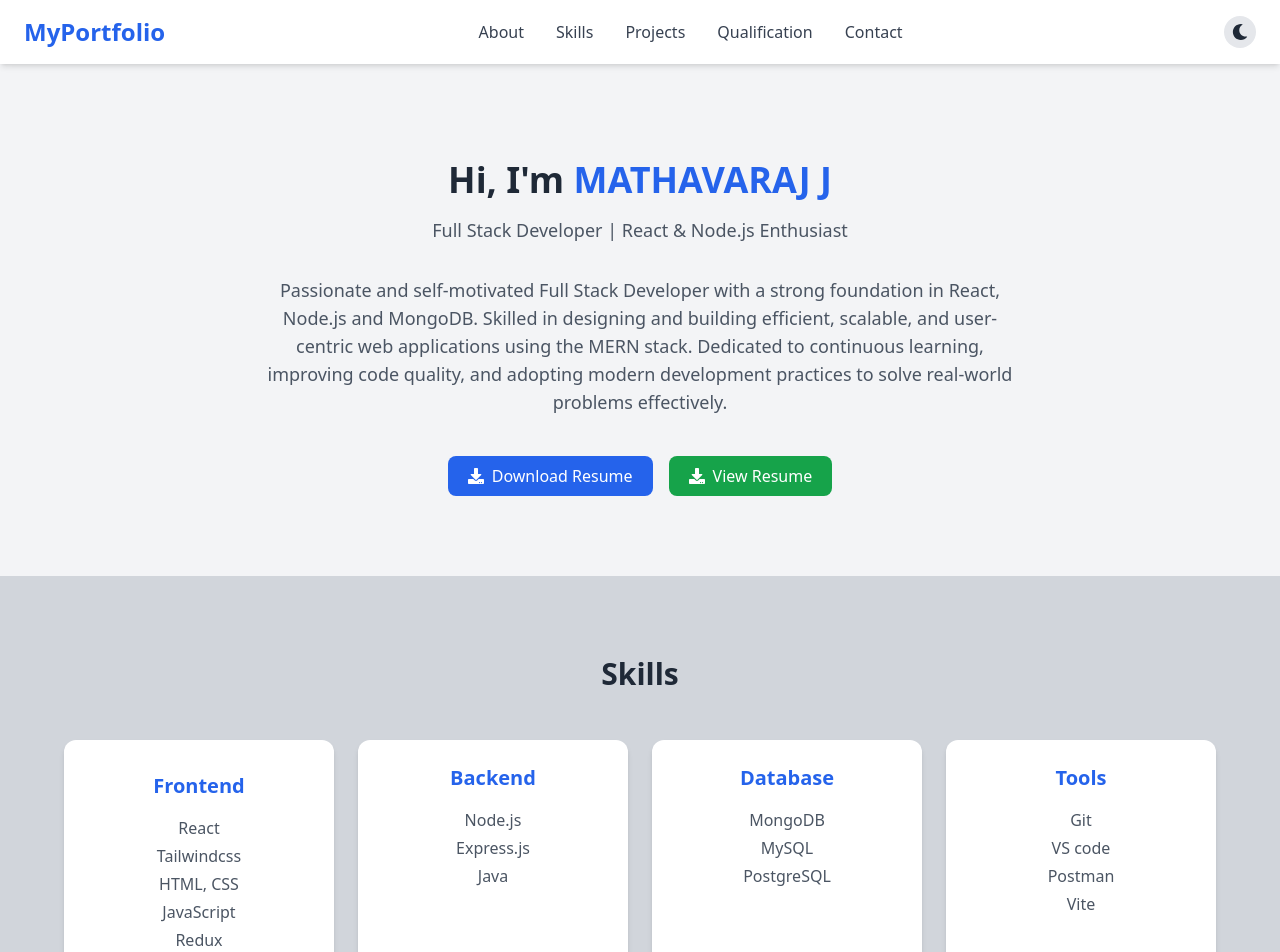
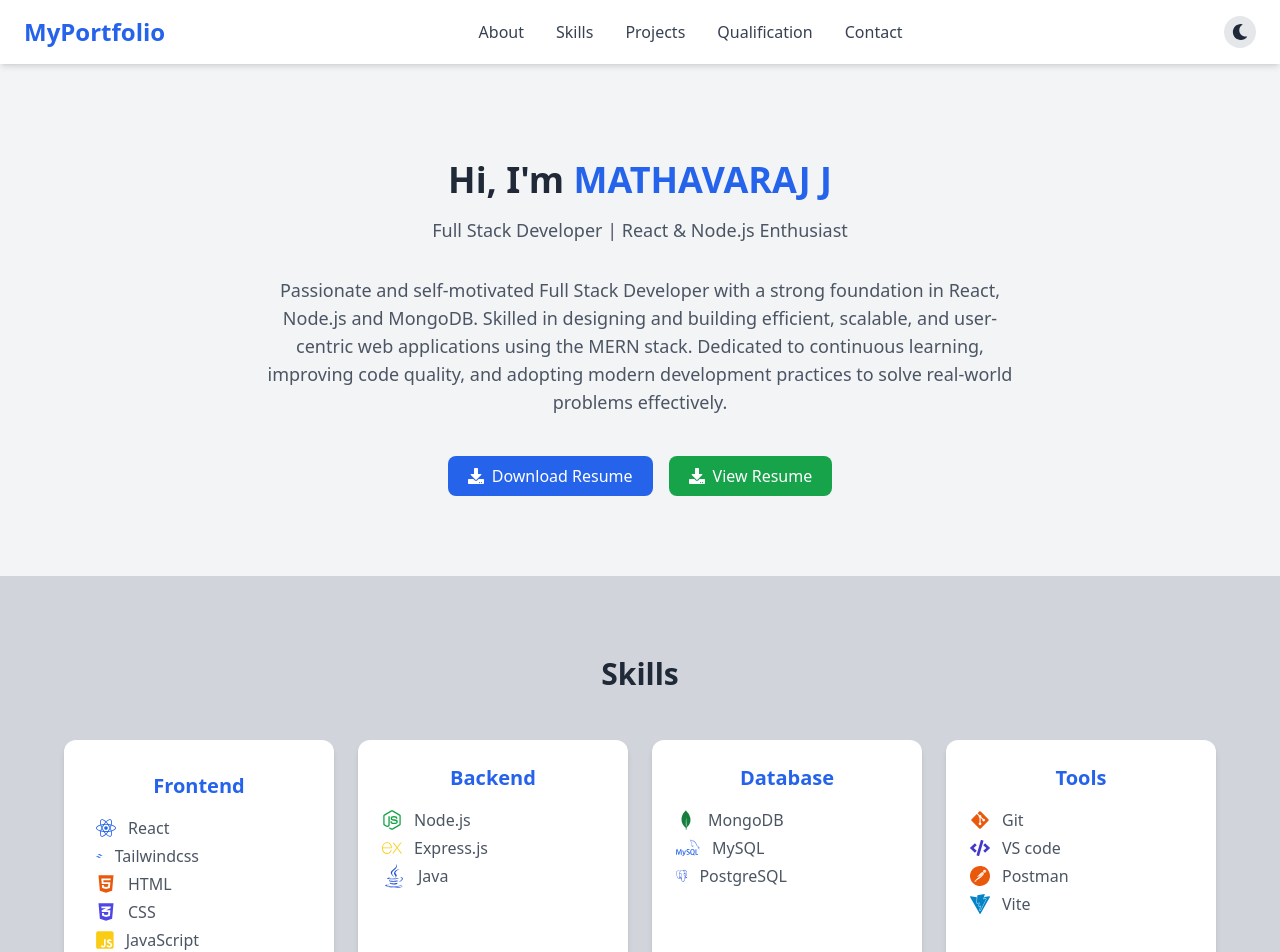
Before and after one commit to Mathavaraj1219/My-Portfolio, a React (Vite) app in the folder my-portfolio/: page / in a window 1280 px wide. Shown: the top 952 px of the page. Built offline with nearby package versions, Linux system fonts and the light colour scheme.

Commit message:
refactor: enhance Skills component with icons and improve layout for better readability

```diff
--- a/my-portfolio/src/components/Projects.jsx
+++ b/my-portfolio/src/components/Projects.jsx
@@ -286,10 +286,9 @@
                         <li>Routing: React Router DOM + react-scroll</li>
                         <li>Contact: EmailJS integration</li>
                         <li>Deployment: Netlify</li>
-                        <li>Domain: https://mathavaraj-portfolio.netlify.app/</li>
                         </ul>
                     </div>
-                    <p className="mx-32 mb-3">Building my own portfolio taught me reusable component structure, animations, and hosting setup for production-ready React apps.</p>
+                    <p className="mx-32 mb-3">Building my own portfolio taught me reusable component structure, animations, emailjs integration and Deployment.</p>
                     <div className="flex justify-center gap-6 mt-6">
                         <a
                         href="https://mathavaraj-portfolio.netlify.app/"
--- a/my-portfolio/src/components/Skills.jsx
+++ b/my-portfolio/src/components/Skills.jsx
@@ -1,58 +1,101 @@
-import React from 'react';
+import {
+  FaReact,
+  FaHtml5,
+  FaCss3Alt,
+  FaJsSquare,
+  FaNodeJs,
+  FaJava,
+  FaGitAlt,
+  FaCode
+} from "react-icons/fa";
+import { SiTailwindcss, SiRedux, SiExpress, SiMongodb, SiMysql, SiPostgresql, SiVite, SiPostman } from "react-icons/si";
 import { motion } from 'framer-motion';
 
 
 const Skills = () => {
 
 return (
-    <section className="py-20 text-center bg-gray-300 dark:bg-gray-800 px-4">
-        <h2 className="text-2xl sm:text-3xl font-bold mb-12">Skills</h2>
+    <section className="py-20 bg-gray-300 dark:bg-gray-800 px-4">
+        <h2 className="text-2xl text-center sm:text-3xl font-bold mb-12">Skills</h2>
         <div className="grid grid-cols-1 sm:grid-cols-2 lg:grid-cols-4 gap-6 max-w-6xl mx-auto">
-                <motion.div className="bg-white dark:bg-gray-700 p-8 rounded-xl shadow-md"
+                <motion.div className="bg-white text-center dark:bg-gray-700 p-8 rounded-xl shadow-md"
                 initial={{ opacity: 0, x:500, y: -200 }}
                 whileInView={{ opacity: 1, x: 0, y:0 }}
                 transition={{ duration: 1 }}>
                     <h3 className="text-xl font-semibold text-blue-600 mb-4">Frontend</h3>
                     <ul>
-                        <li className="text-gray-600 mb-1 dark:text-gray-300">React</li>
-                        <li className="text-gray-600 mb-1 dark:text-gray-300">Tailwindcss</li>
-                        <li className="text-gray-600 mb-1 dark:text-gray-300">HTML, CSS</li>
-                        <li className="text-gray-600 mb-1 dark:text-gray-300">JavaScript</li>
-                        <li className="text-gray-600 mb-1 dark:text-gray-300">Redux</li>
+                        <div className="grid grid-cols-2">
+                            <li className="text-gray-600 mb-1 flex items-center gap-3 dark:text-gray-300"><FaReact className="text-xl text-blue-600"/>React</li>
+                        </div>
+                        <div className="grid grid-cols-2">
+                            <li className="text-gray-600 mb-1 flex items-center gap-3 dark:text-gray-300"><SiTailwindcss className="text-xl text-blue-500"/>Tailwindcss</li>
+                        </div>
+                        <div className="grid grid-cols-2">
+                            <li className="text-gray-600 mb-1 flex items-center gap-3 dark:text-gray-300"><FaHtml5 className="text-xl text-orange-600"/>HTML</li>
+                        </div>
+                        <div className="grid grid-cols-2">
+                            <li className="text-gray-600 mb-1 flex items-center gap-3 dark:text-gray-300"><FaCss3Alt className="text-xl text-indigo-600"/>CSS</li>
+                        </div>
+                        <div className="grid grid-cols-2">
+                            <li className="text-gray-600 mb-1 flex items-center gap-3 dark:text-gray-300"><FaJsSquare className="text-xl text-yellow-400"/>JavaScript</li>
+                        </div>
+                        <div className="grid grid-cols-2">
+                            <li className="text-gray-600 mb-1 flex items-center gap-3 dark:text-gray-300"><SiRedux className="text-xl text-purple-600"/>Redux</li>
+                        </div>
                     </ul>
                 </motion.div>
                 <motion.div className="bg-white dark:bg-gray-700 p-6 rounded-xl shadow-md"
                 initial={{ opacity: 0, x:-500, y: 200 }}
                 whileInView={{ opacity: 1, x: 0, y:0 }}
                 transition={{ duration: 1 }}>
-                    <h3 className="text-xl font-semibold text-blue-600 mb-4">Backend</h3>
+                    <h3 className="text-xl text-center font-semibold text-blue-600 mb-4">Backend</h3>
                     <ul>
-                        <li className="text-gray-600 mb-1 dark:text-gray-300">Node.js</li>
-                        <li className="text-gray-600 mb-1 dark:text-gray-300">Express.js</li>
-                        <li className="text-gray-600 mb-1 dark:text-gray-300">Java</li>
+                        <div className="grid grid-cols-2">
+                            <li className="text-gray-600 mb-1 flex items-center gap-3 dark:text-gray-300"><FaNodeJs className="text-xl text-green-600"/>Node.js</li>
+                        </div>
+                        <div className="grid grid-cols-2">
+                            <li className="text-gray-600 mb-1 flex items-center gap-3 dark:text-gray-300"><SiExpress className="text-xl text-yellow-400"/>Express.js</li>
+                        </div>
+                        <div className="grid grid-cols-2">
+                            <li className="text-gray-600 mb-1 flex items-center gap-3 dark:text-gray-300"><FaJava className="text-2xl text-blue-700"/>Java</li>
+                        </div>
                     </ul>
                 </motion.div>
                 <motion.div className="bg-white dark:bg-gray-700 p-6 rounded-xl shadow-md"
                 initial={{ opacity: 0, x:500, y: -200 }}
                 whileInView={{ opacity: 1, x: 0, y:0 }}
                 transition={{ duration: 1 }}>
-                    <h3 className="text-xl font-semibold text-blue-600 mb-4">Database</h3>
+                    <h3 className="text-xl text-center font-semibold text-blue-600 mb-4">Database</h3>
                     <ul>
-                        <li className="text-gray-600 mb-1 dark:text-gray-300">MongoDB</li>
-                        <li className="text-gray-600 mb-1 dark:text-gray-300">MySQL</li>
-                        <li className="text-gray-600 mb-1 dark:text-gray-300">PostgreSQL</li>
+                        <div className="grid grid-cols-2">
+                            <li className="text-gray-600 mb-1 flex items-center gap-3 dark:text-gray-300"><SiMongodb className="text-xl text-green-700"/>MongoDB</li>
+                        </div>
+                        <div className="grid grid-cols-2">
+                            <li className="text-gray-600 mb-1 flex items-center gap-3 dark:text-gray-300"><SiMysql className="text-2xl text-blue-600"/>MySQL</li>
+                        </div>
+                        <div className="grid grid-cols-2">
+                            <li className="text-gray-600 mb-1 flex items-center gap-3 dark:text-gray-300"><SiPostgresql className="text-xl text-blue-700"/>PostgreSQL</li>
+                        </div>
                     </ul>
                 </motion.div>
                 <motion.div className="bg-white dark:bg-gray-700 p-6 rounded-xl shadow-md"
                 initial={{ opacity: 0, x:-500, y: 200 }}
                 whileInView={{ opacity: 1, x: 0, y:0 }}
                 transition={{ duration: 1 }}>
-                    <h3 className="text-xl font-semibold text-blue-600 mb-4">Tools</h3>
+                    <h3 className="text-xl text-center font-semibold text-blue-600 mb-4">Tools</h3>
                     <ul>
-                        <li className="text-gray-600 mb-1 dark:text-gray-300">Git</li>
-                        <li className="text-gray-600 mb-1 dark:text-gray-300">VS code</li>
-                        <li className="text-gray-600 mb-1 dark:text-gray-300">Postman</li>
-                        <li className="text-gray-600 mb-1 dark:text-gray-300">Vite</li>
+                        <div className="grid grid-cols-2">
+                            <li className="text-gray-600 mb-1 flex items-center gap-3 dark:text-gray-300"><FaGitAlt className="text-xl text-orange-600"/>Git</li>
+                        </div>
+                        <div className="grid grid-cols-2">
+                            <li className="text-gray-600 mb-1 flex items-center gap-3 dark:text-gray-300"><FaCode className="text-xl text-indigo-700"/>VS code</li>
+                        </div>
+                        <div className="grid grid-cols-2">
+                            <li className="text-gray-600 mb-1 flex items-center gap-3 dark:text-gray-300"><SiPostman className="text-xl text-orange-600"/>Postman</li>
+                        </div>
+                        <div className="grid grid-cols-2">
+                            <li className="text-gray-600 mb-1 flex items-center gap-3 dark:text-gray-300"><SiVite className="text-xl text-sky-600"/>Vite</li>
+                        </div>
                     </ul>
                 </motion.div>
         </div>
```
